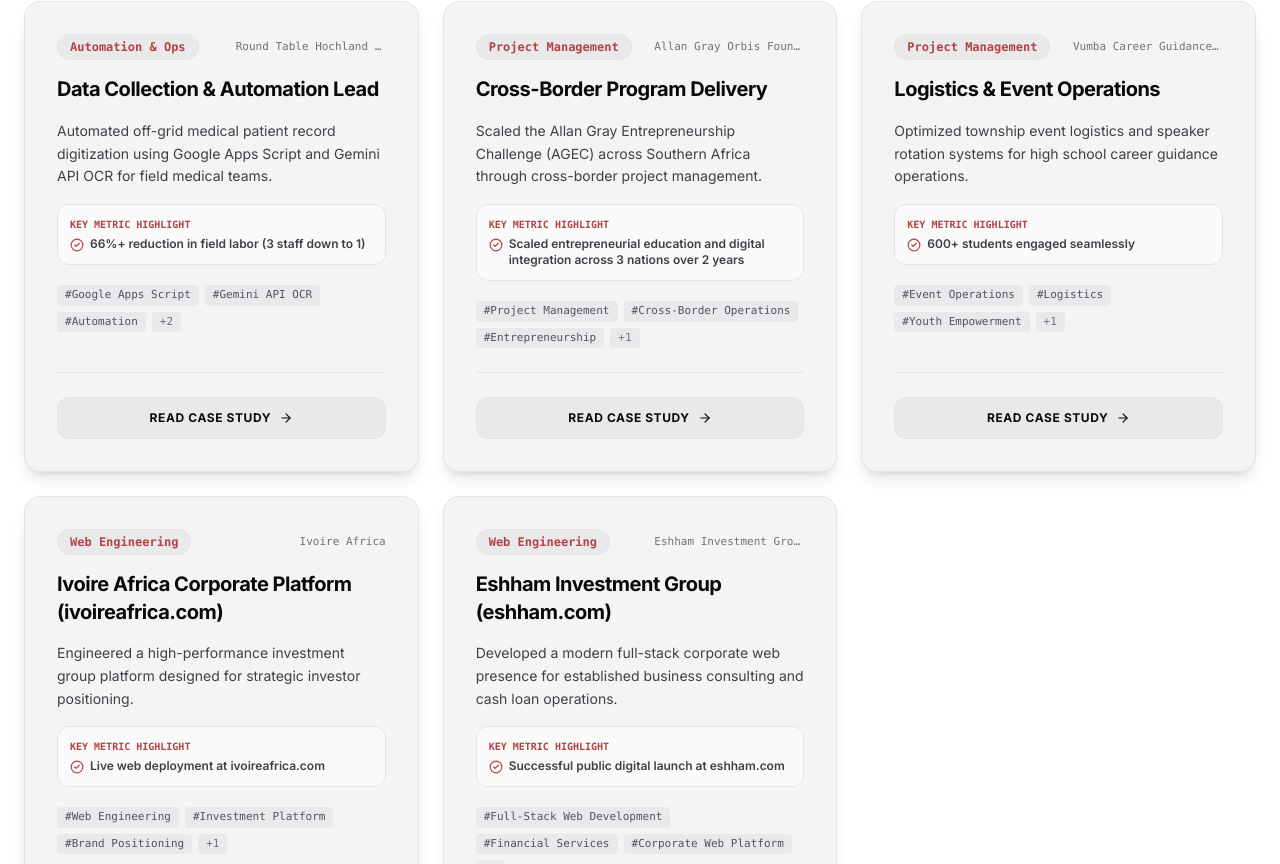
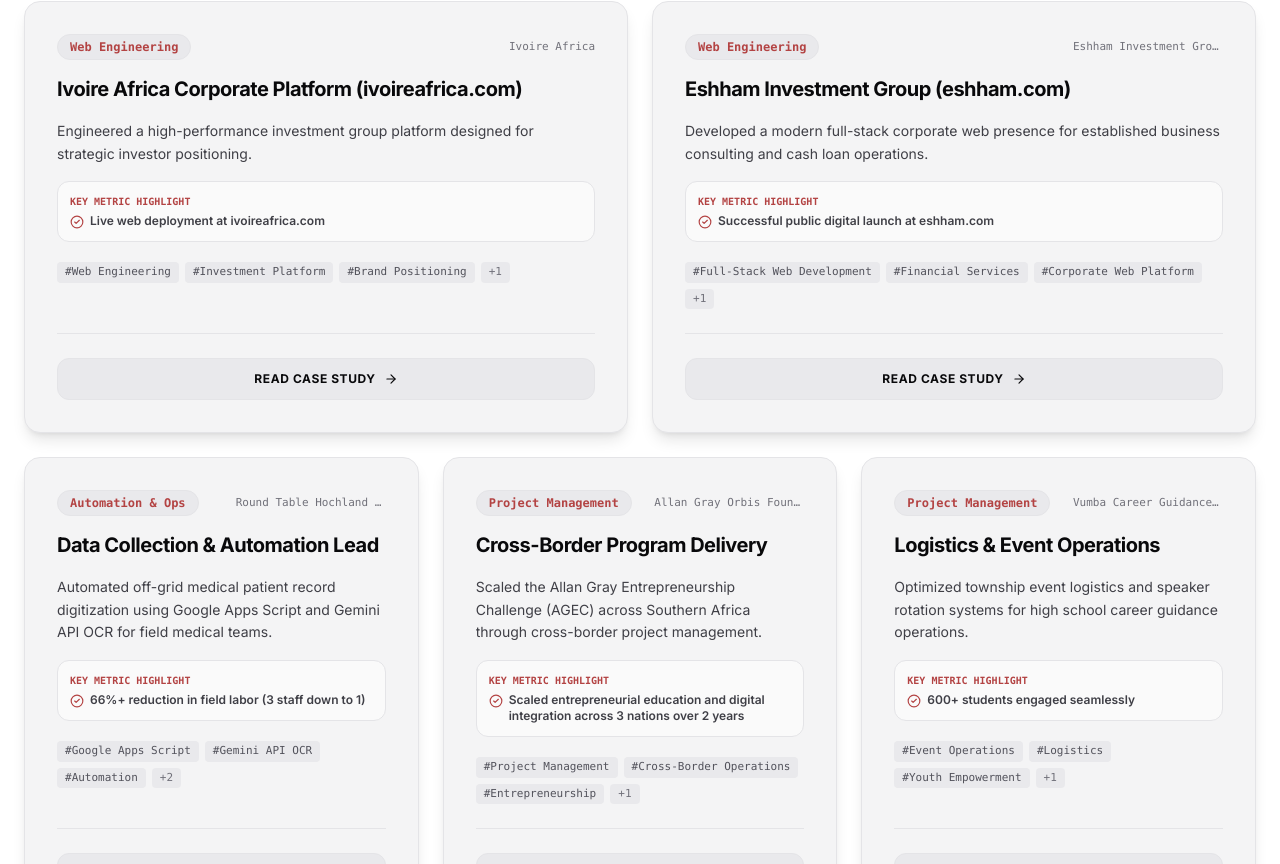
Before and after one commit to madam-t/MadamT, a Next.js app: page / in a window 1280 px wide. Shown: the part 1276-2140 px from the top of the page. Built offline with nearby package versions, Linux system fonts and the light colour scheme.

Commit message:
feat: reformat portfolio layout into 2 Web Engineering items in Row 1 and 3 items in Row 2

```diff
--- a/app/page.tsx
+++ b/app/page.tsx
@@ -251,7 +251,7 @@
         </section>
 
         {/* 3. Portfolio & Case Studies Section (Featured First) */}
-        <section id="portfolio" className="scroll-mt-24 py-14 md:py-16 px-4 sm:px-6 max-w-7xl mx-auto">
+        <section id="portfolio" className="scroll-mt-24 py-14 md:py-16 px-4 sm:px-6 max-w-7xl mx-auto space-y-6">
           <div className="mb-10 text-center space-y-3">
             <h2 className="text-3xl md:text-5xl font-extrabold tracking-tight">
               The Work &amp; The Proof
@@ -261,8 +261,9 @@
             </p>
           </div>
 
-          <div className="grid md:grid-cols-2 lg:grid-cols-3 gap-6">
-            {PORTFOLIO_DATA.map((item) => (
+          {/* Row 1: 2 Web Engineering Case Studies */}
+          <div className="grid md:grid-cols-2 gap-6">
+            {PORTFOLIO_DATA.filter((item) => item.category === "Web Engineering").map((item) => (
               <motion.div
                 key={item.id}
                 whileHover={{ y: -6 }}
@@ -292,15 +293,76 @@
                     <div className="text-[10px] font-mono text-brand-ink uppercase font-bold">
                       Key Metric Highlight
                     </div>
-                    {/*
-                      This row used `truncate`, which sets white-space: nowrap.
-                      A flex item defaults to min-width:auto, so the span could
-                      not shrink below the full metric string and dragged the
-                      whole card past the viewport — 612px against a 360px
-                      phone for the longest one. line-clamp-2 lets the text
-                      wrap (no nowrap, so no minimum), shows far more of the
-                      metric than an ellipsis did, and still caps the height.
-                    */}
+                    <div className="text-xs font-semibold text-ink-muted flex items-start gap-1.5 min-w-0">
+                      <CheckCircle2 className="w-3.5 h-3.5 text-brand-ink shrink-0 mt-0.5" />
+                      <span className="line-clamp-2 min-w-0">{item.metrics[0]}</span>
+                    </div>
+                  </div>
+
+                  {/* Tags */}
+                  <div className="flex flex-wrap gap-1.5 pt-1">
+                    {item.tags.slice(0, 3).map((tag, idx) => (
+                      <span
+                        key={idx}
+                        className="px-2 py-0.5 rounded bg-surface-2 text-ink-subtle text-[11px] font-mono"
+                      >
+                        #{tag}
+                      </span>
+                    ))}
+                    {item.tags.length > 3 && (
+                      <span className="px-2 py-0.5 rounded bg-surface-2 text-ink-faint text-[11px] font-mono">
+                        +{item.tags.length - 3}
+                      </span>
+                    )}
+                  </div>
+                </div>
+
+                <div className="pt-6 mt-6 border-t border-line">
+                  <button
+                    type="button"
+                    onClick={() => setSelectedCaseStudy(item)}
+                    className="w-full py-3 rounded-xl bg-surface-2 hover:bg-brand text-ink hover:text-on-brand font-bold text-xs uppercase tracking-wider transition-all flex items-center justify-center gap-2 cursor-pointer border border-line hover:border-brand"
+                  >
+                    Read Case Study
+                    <ArrowRight className="w-3.5 h-3.5" />
+                  </button>
+                </div>
+              </motion.div>
+            ))}
+          </div>
+
+          {/* Row 2: 3 remaining Case Studies */}
+          <div className="grid md:grid-cols-2 lg:grid-cols-3 gap-6">
+            {PORTFOLIO_DATA.filter((item) => item.category !== "Web Engineering").map((item) => (
+              <motion.div
+                key={item.id}
+                whileHover={{ y: -6 }}
+                transition={{ duration: 0.2 }}
+                className="min-w-0 p-5 sm:p-6 md:p-8 rounded-2xl bg-surface border border-line hover:border-brand transition-all flex flex-col justify-between group shadow-lg"
+              >
+                <div className="space-y-4">
+                  <div className="flex items-center justify-between">
+                    <span className="px-3 py-1 rounded-full bg-surface-2 border border-line text-xs font-mono text-brand-ink font-semibold">
+                      {item.category}
+                    </span>
+                    <span className="text-[11px] font-mono text-ink-faint truncate max-w-[150px]">
+                      {item.client}
+                    </span>
+                  </div>
+
+                  <h3 className="text-xl font-bold text-ink group-hover:text-brand-ink transition-colors leading-snug">
+                    {item.title}
+                  </h3>
+
+                  <p className="text-ink-muted text-xs md:text-sm leading-relaxed line-clamp-3">
+                    {item.summary}
+                  </p>
+
+                  {/* Highlights Pill */}
+                  <div className="p-3 rounded-xl bg-surface-deep border border-line space-y-1">
+                    <div className="text-[10px] font-mono text-brand-ink uppercase font-bold">
+                      Key Metric Highlight
+                    </div>
                     <div className="text-xs font-semibold text-ink-muted flex items-start gap-1.5 min-w-0">
                       <CheckCircle2 className="w-3.5 h-3.5 text-brand-ink shrink-0 mt-0.5" />
                       <span className="line-clamp-2 min-w-0">{item.metrics[0]}</span>
--- a/data/portfolioData.ts
+++ b/data/portfolioData.ts
@@ -17,6 +17,51 @@
 }
 
 export const PORTFOLIO_DATA: PortfolioItem[] = [
+  {
+    id: "ivoire-africa",
+    title: "Ivoire Africa Corporate Platform (ivoireafrica.com)",
+    client: "Ivoire Africa",
+    category: "Web Engineering",
+    summary:
+      "Engineered a high-performance investment group platform designed for strategic investor positioning.",
+    problem:
+      "Established business consulting and cash loan firm needed modern web presence.",
+    solution:
+      "Full-stack responsive web development highlighting financial services and client trust.",
+    metrics: [
+      "Live web deployment at ivoireafrica.com",
+      "Improved credibility for corporate lending",
+    ],
+    tags: [
+      "Web Engineering",
+      "Investment Platform",
+      "Brand Positioning",
+      "Next.js",
+    ],
+    imagePlaceholder: "ivoire-africa-platform",
+  },
+  {
+    id: "eshham-investment-group",
+    title: "Eshham Investment Group (eshham.com)",
+    client: "Eshham Investment Group",
+    category: "Web Engineering",
+    summary:
+      "Developed a modern full-stack corporate web presence for established business consulting and cash loan operations.",
+    problem: "Startup investment group required dynamic launch platform.",
+    solution:
+      "High-performance custom web platform designed for investor positioning.",
+    metrics: [
+      "Successful public digital launch at eshham.com",
+      "Enhanced brand positioning",
+    ],
+    tags: [
+      "Full-Stack Web Development",
+      "Financial Services",
+      "Corporate Web Platform",
+      "Responsive Design",
+    ],
+    imagePlaceholder: "eshham-investment-group",
+  },
   {
     id: "medic-rush-2026",
     title: "Data Collection & Automation Lead",
@@ -88,49 +133,4 @@
     ],
     imagePlaceholder: "vumba-event-logistics",
   },
-  {
-    id: "ivoire-africa",
-    title: "Ivoire Africa Corporate Platform (ivoireafrica.com)",
-    client: "Ivoire Africa",
-    category: "Web Engineering",
-    summary:
-      "Engineered a high-performance investment group platform designed for strategic investor positioning.",
-    problem:
-      "Established business consulting and cash loan firm needed modern web presence.",
-    solution:
-      "Full-stack responsive web development highlighting financial services and client trust.",
-    metrics: [
-      "Live web deployment at ivoireafrica.com",
-      "Improved credibility for corporate lending",
-    ],
-    tags: [
-      "Web Engineering",
-      "Investment Platform",
-      "Brand Positioning",
-      "Next.js",
-    ],
-    imagePlaceholder: "ivoire-africa-platform",
-  },
-  {
-    id: "eshham-investment-group",
-    title: "Eshham Investment Group (eshham.com)",
-    client: "Eshham Investment Group",
-    category: "Web Engineering",
-    summary:
-      "Developed a modern full-stack corporate web presence for established business consulting and cash loan operations.",
-    problem: "Startup investment group required dynamic launch platform.",
-    solution:
-      "High-performance custom web platform designed for investor positioning.",
-    metrics: [
-      "Successful public digital launch at eshham.com",
-      "Enhanced brand positioning",
-    ],
-    tags: [
-      "Full-Stack Web Development",
-      "Financial Services",
-      "Corporate Web Platform",
-      "Responsive Design",
-    ],
-    imagePlaceholder: "eshham-investment-group",
-  },
 ];
```
